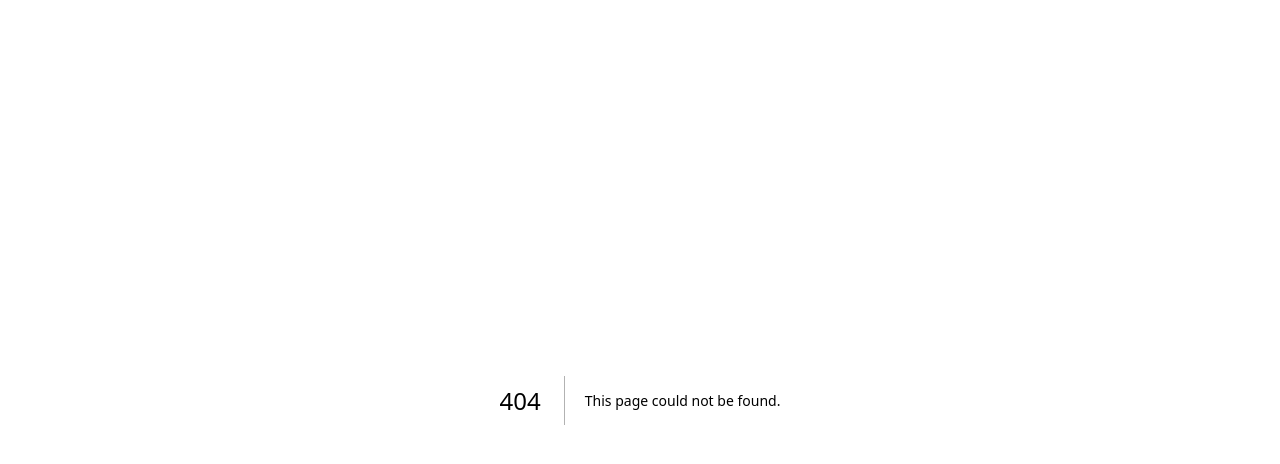
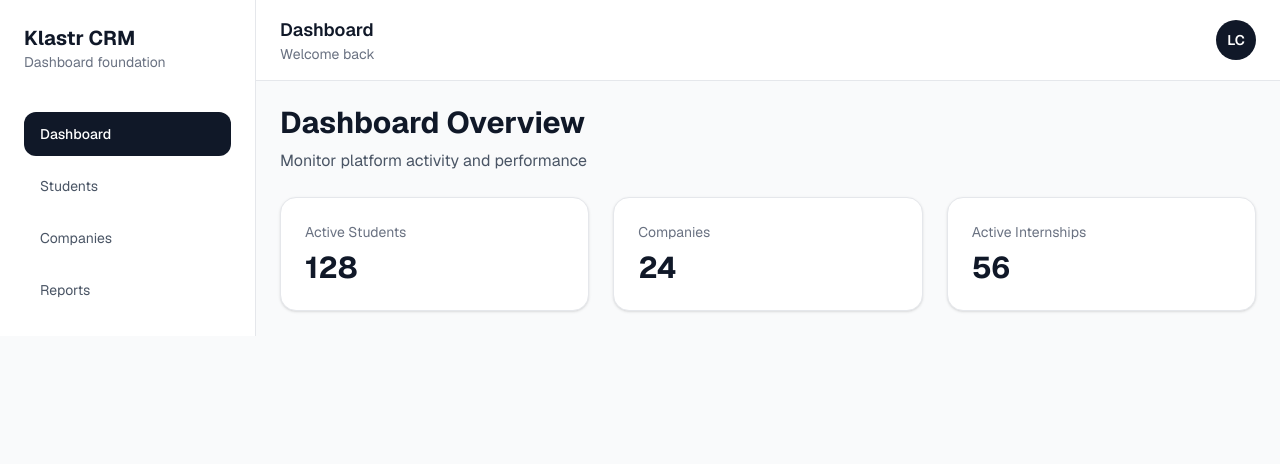
Before and after one commit to laclipi/next-foundation, a Next.js app: page /dashboard in a window 1280 px wide. Before the commit this address had no page. Shown: the top 464 px of the page. Built offline with nearby package versions, Linux system fonts and the light colour scheme.

Commit message:
feat(dashboard): create CRM dashboard foundation layout

```diff
--- /dev/null
+++ b/app/dashboard/page.tsx
@@ -0,0 +1,61 @@
+import { DashboardLayout } from "@/components/layout/DashboardLayout";
+
+// Dashboard Page
+// --------------
+// Página principal del CRM.
+// Aquí vivirán métricas, tablas y widgets.
+
+export default function DashboardPage() {
+  return (
+    <DashboardLayout>
+      <div className="space-y-6">
+        {/* PAGE HEADER */}
+        <div>
+          <h1 className="text-3xl font-bold text-gray-900">
+            Dashboard Overview
+          </h1>
+
+          <p className="text-gray-600 mt-2">
+            Monitor platform activity and performance
+          </p>
+        </div>
+
+        {/* METRICS GRID */}
+        <div className="grid grid-cols-1 md:grid-cols-3 gap-6">
+          <div
+            className="
+            rounded-2xl border border-gray-200
+            bg-white p-6 shadow-sm
+          "
+          >
+            <p className="text-sm text-gray-500">Active Students</p>
+
+            <h2 className="mt-2 text-3xl font-bold text-gray-900">128</h2>
+          </div>
+
+          <div
+            className="
+            rounded-2xl border border-gray-200
+            bg-white p-6 shadow-sm
+          "
+          >
+            <p className="text-sm text-gray-500">Companies</p>
+
+            <h2 className="mt-2 text-3xl font-bold text-gray-900">24</h2>
+          </div>
+
+          <div
+            className="
+            rounded-2xl border border-gray-200
+            bg-white p-6 shadow-sm
+          "
+          >
+            <p className="text-sm text-gray-500">Active Internships</p>
+
+            <h2 className="mt-2 text-3xl font-bold text-gray-900">56</h2>
+          </div>
+        </div>
+      </div>
+    </DashboardLayout>
+  );
+}
--- /dev/null
+++ b/components/layout/DashboardLayout.tsx
@@ -0,0 +1,116 @@
+import { ReactNode } from "react";
+
+type DashboardLayoutProps = {
+  children: ReactNode;
+};
+
+// DashboardLayout
+// ----------------
+// Layout principal del CRM SaaS.
+// Define:
+// - sidebar fija
+// - topbar
+// - content area responsive
+
+export function DashboardLayout({ children }: DashboardLayoutProps) {
+  return (
+    <div className="min-h-screen bg-gray-50">
+      <div className="flex">
+        {/* SIDEBAR */}
+        <aside
+          className="
+          hidden md:flex md:w-64
+          flex-col
+          border-r border-gray-200
+          bg-white
+          p-6
+        "
+        >
+          {/* BRAND */}
+          <div className="mb-10">
+            <h1 className="text-xl font-bold text-gray-900">Klastr CRM</h1>
+
+            <p className="text-sm text-gray-500">Dashboard foundation</p>
+          </div>
+
+          {/* NAVIGATION */}
+          <nav className="flex flex-col gap-2">
+            <button
+              className="
+              rounded-xl bg-gray-900 px-4 py-3
+              text-left text-sm font-medium text-white
+            "
+            >
+              Dashboard
+            </button>
+
+            <button
+              className="
+              rounded-xl px-4 py-3
+              text-left text-sm text-gray-600
+              hover:bg-gray-100
+              transition-colors
+            "
+            >
+              Students
+            </button>
+
+            <button
+              className="
+              rounded-xl px-4 py-3
+              text-left text-sm text-gray-600
+              hover:bg-gray-100
+              transition-colors
+            "
+            >
+              Companies
+            </button>
+
+            <button
+              className="
+              rounded-xl px-4 py-3
+              text-left text-sm text-gray-600
+              hover:bg-gray-100
+              transition-colors
+            "
+            >
+              Reports
+            </button>
+          </nav>
+        </aside>
+
+        {/* MAIN AREA */}
+        <main className="flex-1">
+          {/* TOPBAR */}
+          <header
+            className="
+            flex items-center justify-between
+            border-b border-gray-200
+            bg-white
+            px-6 py-4
+          "
+          >
+            <div>
+              <h2 className="text-lg font-semibold text-gray-900">Dashboard</h2>
+
+              <p className="text-sm text-gray-500">Welcome back</p>
+            </div>
+
+            <div
+              className="
+              flex h-10 w-10 items-center justify-center
+              rounded-full bg-gray-900
+              text-sm font-semibold text-white
+            "
+            >
+              LC
+            </div>
+          </header>
+
+          {/* CONTENT */}
+          <div className="p-6">{children}</div>
+        </main>
+      </div>
+    </div>
+  );
+}
```
Also changed, not shown: 1 other file (tests, documents, lock files or other folders).
